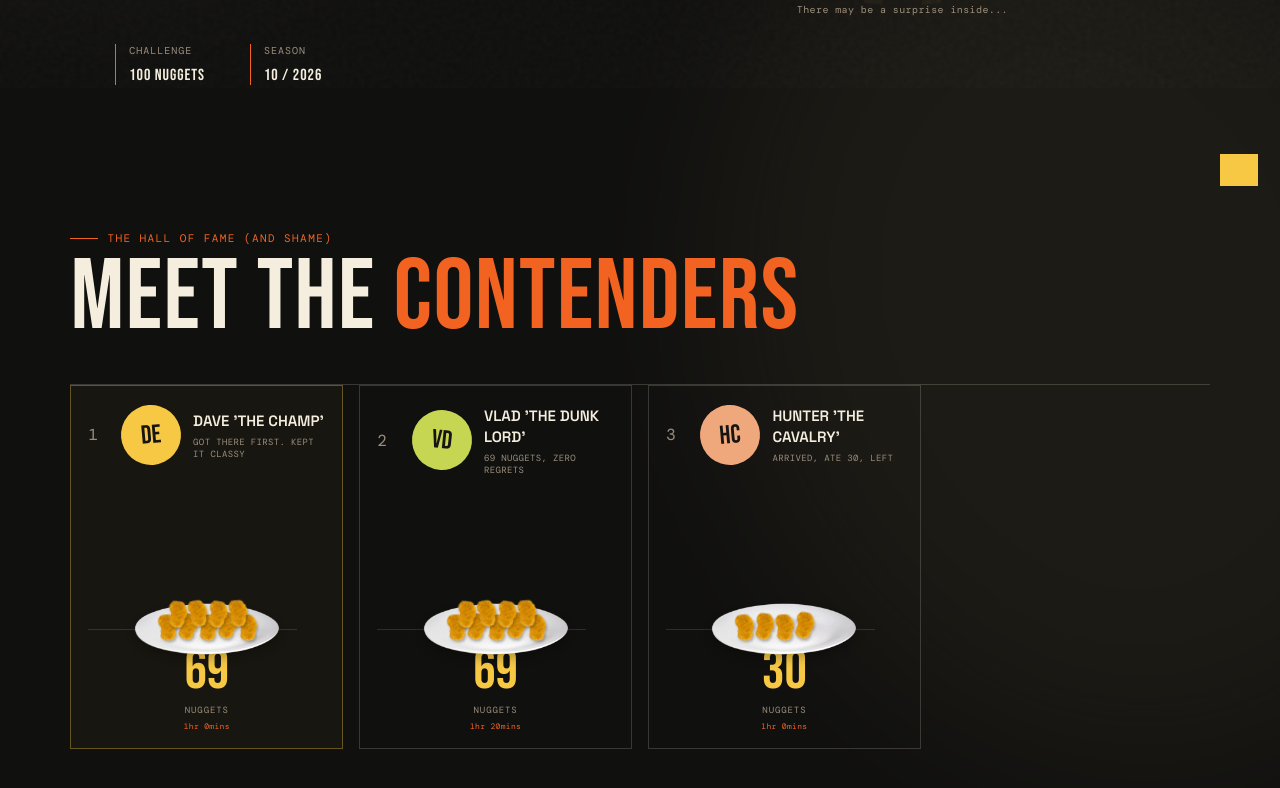
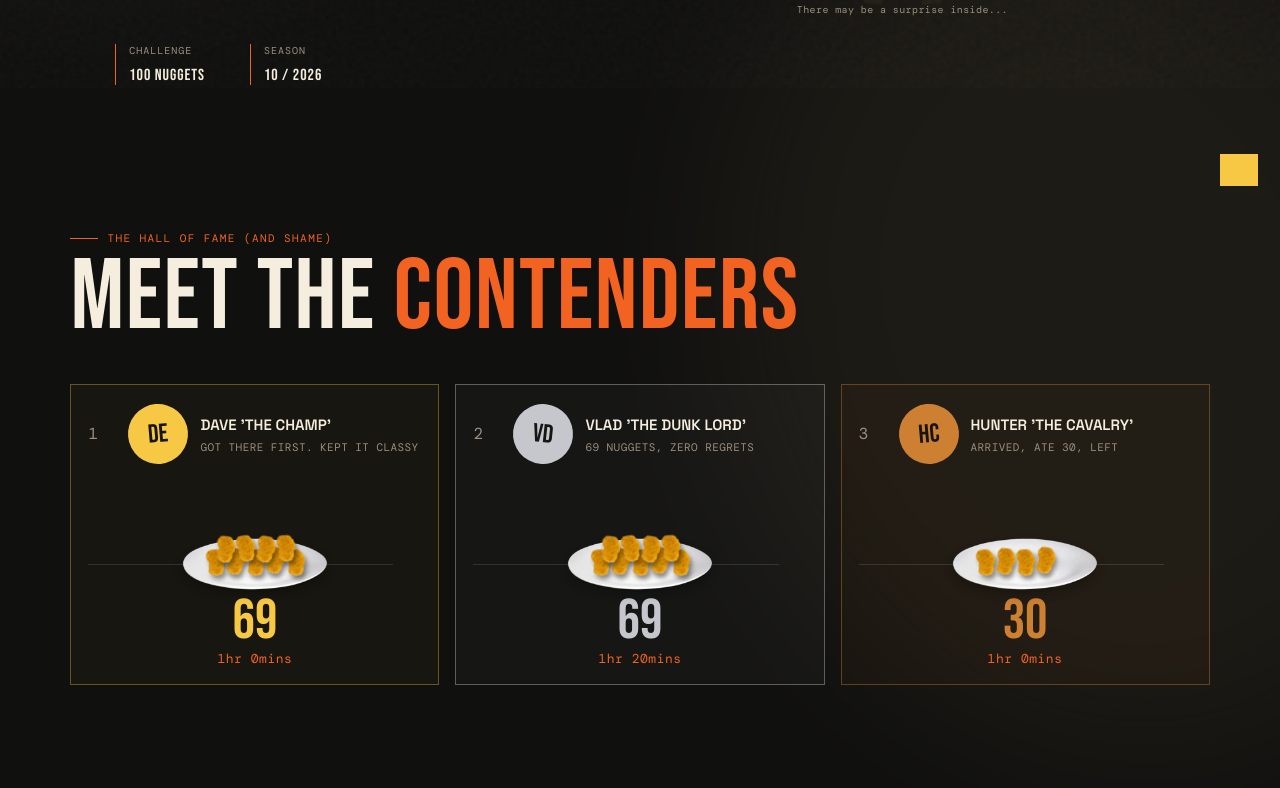
Before and after one commit to daveg1/nugget-challenge, a React (Vite) app: page / in a window 1280 px wide. Shown: the part 712-1500 px from the top of the page. Built offline with nearby package versions, Linux system fonts and the light colour scheme.

Commit message:
feat: adjust leaderboard styles and data model

```diff
--- a/src/components/ContestantCard.tsx
+++ b/src/components/ContestantCard.tsx
@@ -37,9 +37,8 @@ export function ContestantCard({ contestant, placement }: ContestantCardProps) {
 
       <div className="score">
         {contestant.score}
-        <small>NUGGETS</small>
         <small className="time-taken">
-          {formatTimeTaken(contestant.timeTakenMinutes)}
+          {formatTimeTaken(contestant.timeTakenMins)}
         </small>
       </div>
     </article>
--- a/src/components/Leaderboard.tsx
+++ b/src/components/Leaderboard.tsx
@@ -10,12 +10,15 @@ export function Leaderboard({ contestants }: LeaderboardProps) {
   const sortedContestants = [...contestants].sort(
     (contestantA, contestantB) => {
       const scoreDifference = contestantB.score - contestantA.score;
+      const timeDifference =
+        contestantA.timeTakenMins - contestantB.timeTakenMins;
       const dateDifference = contestantA.timestamp
         .slice(0, 10)
         .localeCompare(contestantB.timestamp.slice(0, 10));
 
       return (
         scoreDifference ||
+        timeDifference ||
         dateDifference ||
         contestantA.name.localeCompare(contestantB.name)
       );
@@ -33,12 +36,12 @@ export function Leaderboard({ contestants }: LeaderboardProps) {
         </div>
       </div>
 
-      <div className="table-wrap">
       <div className="table-topline">
         <span>RANK / CONTENDER</span>
         <span>STACK HEIGHT = NUGGETS EATEN</span>
         <span>FINAL SCORE</span>
       </div>
+
       <div className="contestants">
         {sortedContestants.map((contestant, index) => (
           <ContestantCard
@@ -48,7 +51,6 @@ export function Leaderboard({ contestants }: LeaderboardProps) {
           />
         ))}
       </div>
-      </div>
     </section>
   );
 }
--- a/src/components/types.ts
+++ b/src/components/types.ts
@@ -5,7 +5,7 @@ export type Contestant = {
   initials: string;
   note: string;
   score: number;
-  timeTakenMinutes: number;
+  timeTakenMins: number;
   timestamp: string;
   failed?: boolean;
 };
--- a/src/leaderboard.ts
+++ b/src/leaderboard.ts
@@ -6,7 +6,7 @@ export const contestants: Contestant[] = [
     initials: "DE",
     note: "GOT THERE FIRST. KEPT IT CLASSY",
     score: 69,
-    timeTakenMinutes: 60,
+    timeTakenMins: 60,
     timestamp: "2026-03-03T12:00:00Z",
   },
   {
@@ -14,7 +14,7 @@ export const contestants: Contestant[] = [
     initials: "VD",
     note: "69 NUGGETS, ZERO REGRETS",
     score: 69,
-    timeTakenMinutes: 80,
+    timeTakenMins: 80,
     timestamp: "2026-10-20T12:00:00Z",
   },
   {
@@ -22,7 +22,7 @@ export const contestants: Contestant[] = [
     initials: "HC",
     note: "ARRIVED, ATE 30, LEFT",
     score: 30,
-    timeTakenMinutes: 60,
+    timeTakenMins: 60,
     timestamp: "2026-03-03T12:00:00Z",
   },
 ];
--- a/src/styles.css
+++ b/src/styles.css
@@ -5,6 +5,8 @@
   --orange: #f26322;
   --orange-deep: #b93813;
   --yellow: #f6c844;
+  --silver: #c5c7cc;
+  --bronze: #cd7f32;
   --lime: #c6d652;
   --muted: #9c8e7c;
   --line: rgba(245, 238, 222, 0.18);
@@ -418,17 +420,13 @@ h2 span {
     line-height: 0.85;
   }
 
-  & .table-wrap {
-    border-top: 1px solid var(--line);
-  }
-
   & .table-topline {
     display: none;
   }
 
   & .contestants {
     display: grid;
-    grid-template-columns: repeat(4, minmax(0, 1fr));
+    grid-template-columns: repeat(3, minmax(0, 1fr));
     gap: 16px;
   }
 
@@ -436,7 +434,7 @@ h2 span {
     position: relative;
     display: flex;
     flex-direction: column;
-    min-height: 335px;
+    min-height: 300px;
     padding: 19px 17px 17px;
     border: 1px solid var(--line);
     overflow: hidden;
@@ -452,12 +450,22 @@ h2 span {
     }
 
     &:nth-child(2) .avatar {
-      background: var(--lime);
+      background: var(--silver);
       transform: rotate(6deg);
     }
 
     &:nth-child(3) .avatar {
-      background: #efa77c;
+      background: var(--bronze);
+    }
+
+    &:nth-child(2) {
+      border: 1px solid rgba(197, 199, 204, 0.4);
+      background: rgba(197, 199, 204, 0.035);
+    }
+
+    &:nth-child(3) {
+      border: 1px solid rgba(205, 127, 50, 0.4);
+      background: rgba(205, 127, 50, 0.035);
     }
 
     &:nth-child(4) .avatar {
@@ -495,18 +503,26 @@ h2 span {
     font-weight: 600;
   }
 
+  & .contestant:nth-child(2) .score {
+    color: var(--silver);
+  }
+
+  & .contestant:nth-child(3) .score {
+    color: var(--bronze);
+  }
+
   & .tag {
     display: block;
     margin-top: 5px;
     color: var(--muted);
-    font: 9px var(--mono);
+    font: 11px var(--mono);
     letter-spacing: 0.04em;
   }
 
   & .stack-area {
     position: relative;
     width: 100%;
-    height: 165px;
+    height: 112px;
     display: flex;
     align-items: end;
     justify-content: center;
@@ -554,7 +570,7 @@ h2 span {
   width: 38px;
   height: 28px;
   object-fit: contain;
-  filter: drop-shadow(1px 2px 1px rgba(0, 0, 0, 0.28));
+  filter: drop-shadow(2px 4px 2px rgba(0, 0, 0, 0.42));
   transform: rotate(var(--tilt));
   animation: wobble 3s ease-in-out infinite alternate;
 }
@@ -564,7 +580,7 @@ h2 span {
   }
 }
 .score {
-  margin-top: 9px;
+  margin-top: 24px;
   font: 56px/0.8 var(--display);
   color: var(--yellow);
   text-align: center;
@@ -579,7 +595,7 @@ h2 span {
 .score .time-taken {
   margin-top: 5px;
   color: var(--orange);
-  font-size: 8px;
+  font-size: 13px;
   letter-spacing: 0.04em;
 }
 .failed .bones {
@@ -667,15 +683,21 @@ h2 span {
     & .table-topline {
       display: grid;
       grid-template-columns: 1fr 0.34fr;
-      padding: 12px 8px;
+      padding: 12px 2px;
 
       & span:nth-child(2) {
         display: none;
       }
+
+      & span:last-child {
+        text-align: right;
+      }
     }
 
     & .contestants {
-      display: block;
+      display: flex;
+      flex-direction: column;
+      gap: 12px;
     }
 
     & .contestant {
@@ -728,13 +750,14 @@ h2 span {
     }
 
     & .tag {
-      font-size: 8px;
+      font-size: 9px;
       max-width: 125px;
     }
 
     & .score {
       margin-top: 0;
       font-size: 42px;
+      align-self: center;
     }
 
     & .score small {
```
Lines whose indentation alone changed are shown as unchanged.
